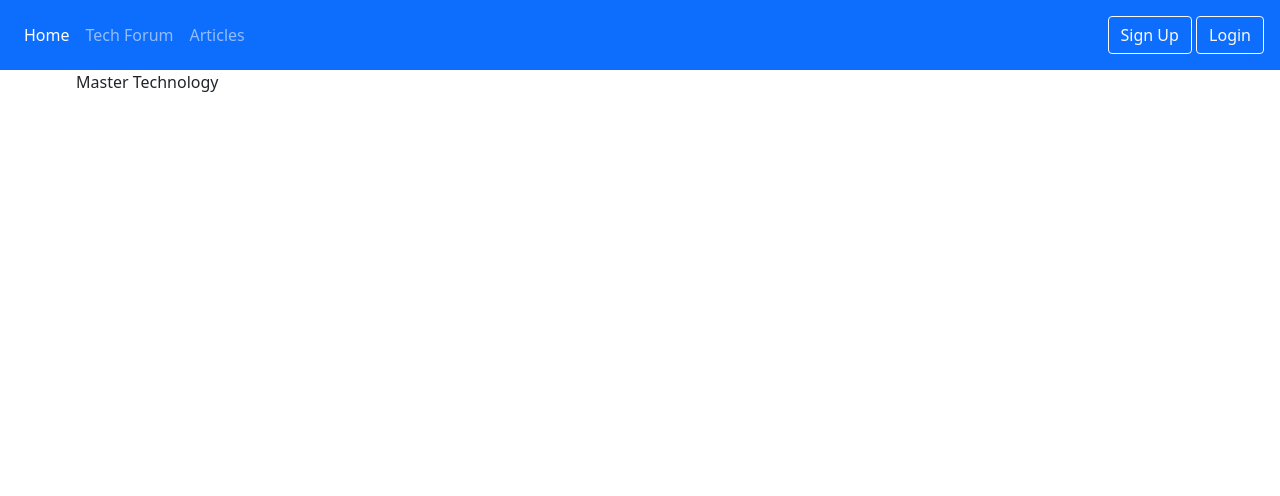
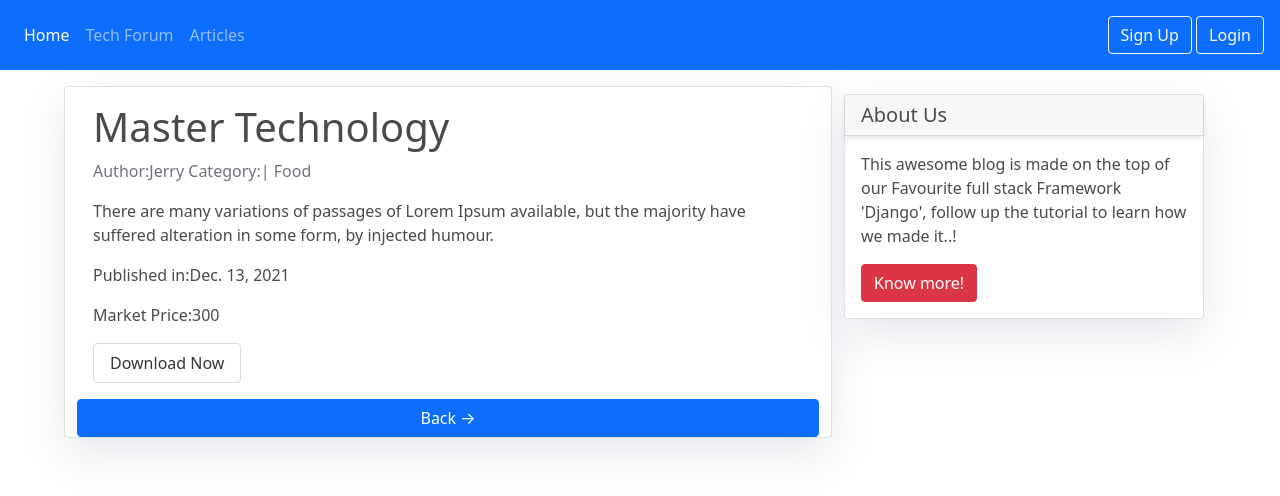
Before and after one commit to waregagbagbo/Blog, a Django app: page /1/ in a window 1280 px wide. Shown: the top 496 px of the page. Run offline with Django 4.2, Linux system fonts and the light colour scheme; data comes from the database, SQL or seed files in the repository; both versions use the stored data as it was after the commit; some libraries are stand-ins or nearby versions.

Commit message:
regular changes on the various sections

```diff
--- a/Blogg/models.py
+++ b/Blogg/models.py
@@ -53,6 +53,7 @@ class Book(models.Model):
     description = models.CharField(max_length=500)
     year_published = models.DateField(null=False)
     price = models.IntegerField()
+    read_more = models.URLField(max_length=200, unique=True, null=True,default=True)
 
     def __str__(self):
         return '%s'%(self.name)
--- a/Blogg/views.py
+++ b/Blogg/views.py
@@ -66,7 +66,7 @@ def delete_book(request,book_id):
 
 
 def PostPage(request):
-    queryset = Post.objects.filter(status='').order_by('-created_on')
+    queryset = Post.objects.filter(status='Pub').order_by('-created_on')
     context = {
         'queryset':queryset
     }
@@ -75,9 +75,10 @@ def PostPage(request):
 # let us run the post detail section
 
 def PostDetailPage(request,slug):
-    post= Post.objects.get(slug=slug)
+    #= Post.objects.get(slug=slug)
+    posts = Post.objects.filter(slug=slug)
     context ={
-        'post':post
+        'posts':posts
     }
     return render(request,'Blogg/post_detail.html',context)
 
--- a/templates/Blogg/book_detail.html
+++ b/templates/Blogg/book_detail.html
@@ -1,15 +1,25 @@
 {% extends 'base.html'%}
 {% block content %}
-<div class="container">
-    <div class="row">
-        <div class="col-md-8">
 
-              {{books.name}}
-
-        </div>
-
+  <div class="container">
+      <div class="row">
+        <div class="col-md-8 card mb-4  mt-3 left  top">
+          <div class="card-body">
+              <h1>{% block title %} {{books.name }} {% endblock title %}</h1>
+              <p class=" text-muted">Author:{{ books.author }} Category:| {{ books.category }}</p>
+              <p class="card-text ">{{ books.description | safe }}</p>
+              <p class="card-text"> Published in:{{ books.year_published }}</p>
+              <p class="card-text"> Market Price:{{books.price }}</p>
+              <div class="bt">
+                <button class="button"  {{books.read_more}}>Download Now</button>
+              </div>
+          </div>
+          <a href="{% url 'index'%}" class="btn btn-primary">Back &rarr;</a>
+      </div>
+      {% block sidebar %}
+      {% include 'partials/sidebar.html' %}
+      {% endblock sidebar %}
     </div>
-</div>
-
+  </div>
 
 {% endblock %}
--- a/templates/partials/sidebar.html
+++ b/templates/partials/sidebar.html
@@ -14,7 +14,7 @@
     <div class="card-body">
         <p class="card-text"> This awesome blog is made on the top of our Favourite full stack Framework 'Django', follow up the tutorial to learn how we made it..!</p>
         <a href="https://djangocentral.com/building-a-blog-application-with-django"
-           class="btn btn-danger">Know more!</a>
+           class="btn btn-danger" target="_blank">Know more!</a>
     </div>
 </div>
 </div>
```
Also changed, not shown: templates/Blogg/post_detail.html (+5 -3 lines), Blogg/migrations/0001_initial.py, Blogg/migrations/0002_alter_post_updated_on.py (deleted), Blogg/migrations/0003_alter_post_profile.py (deleted), db.sqlite3.
